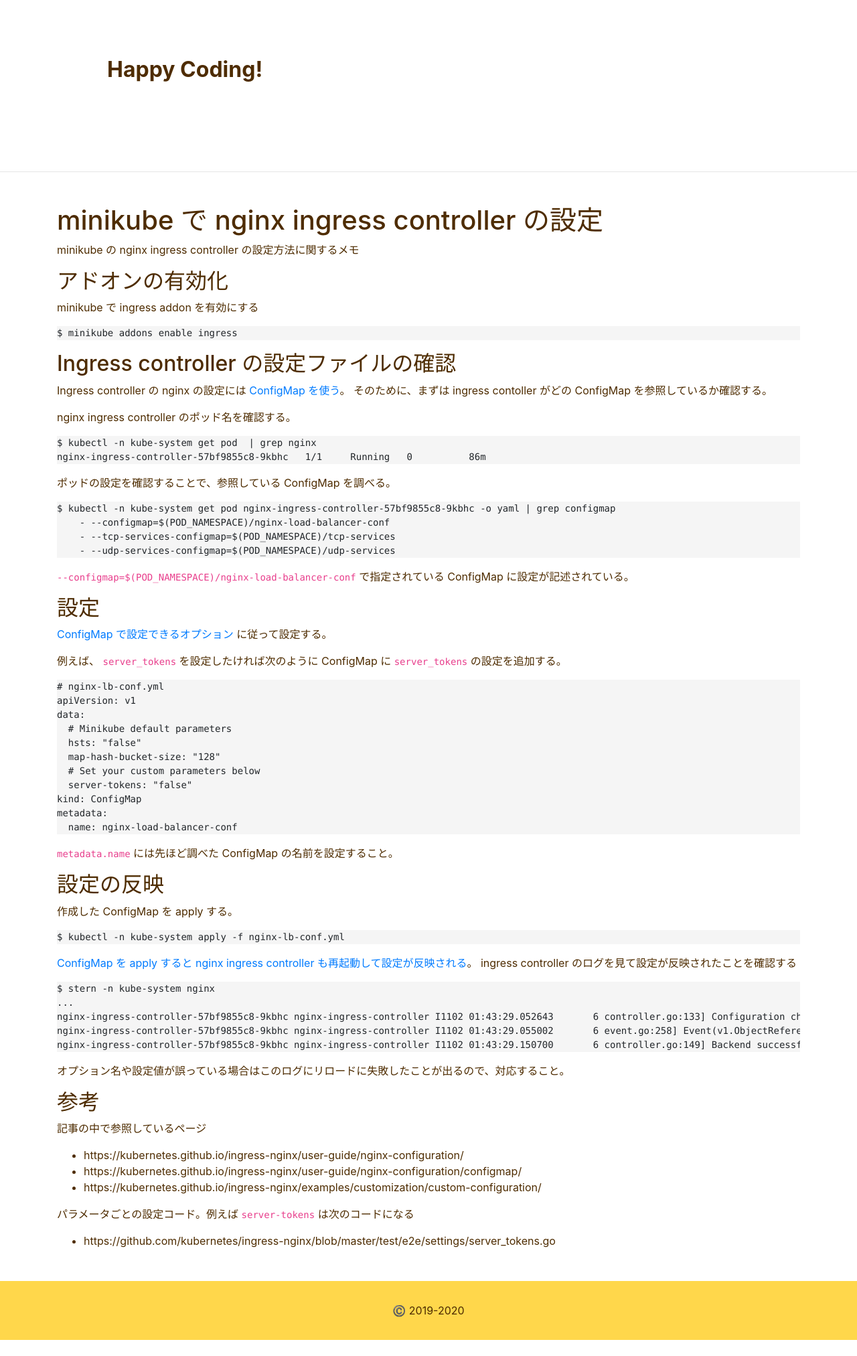
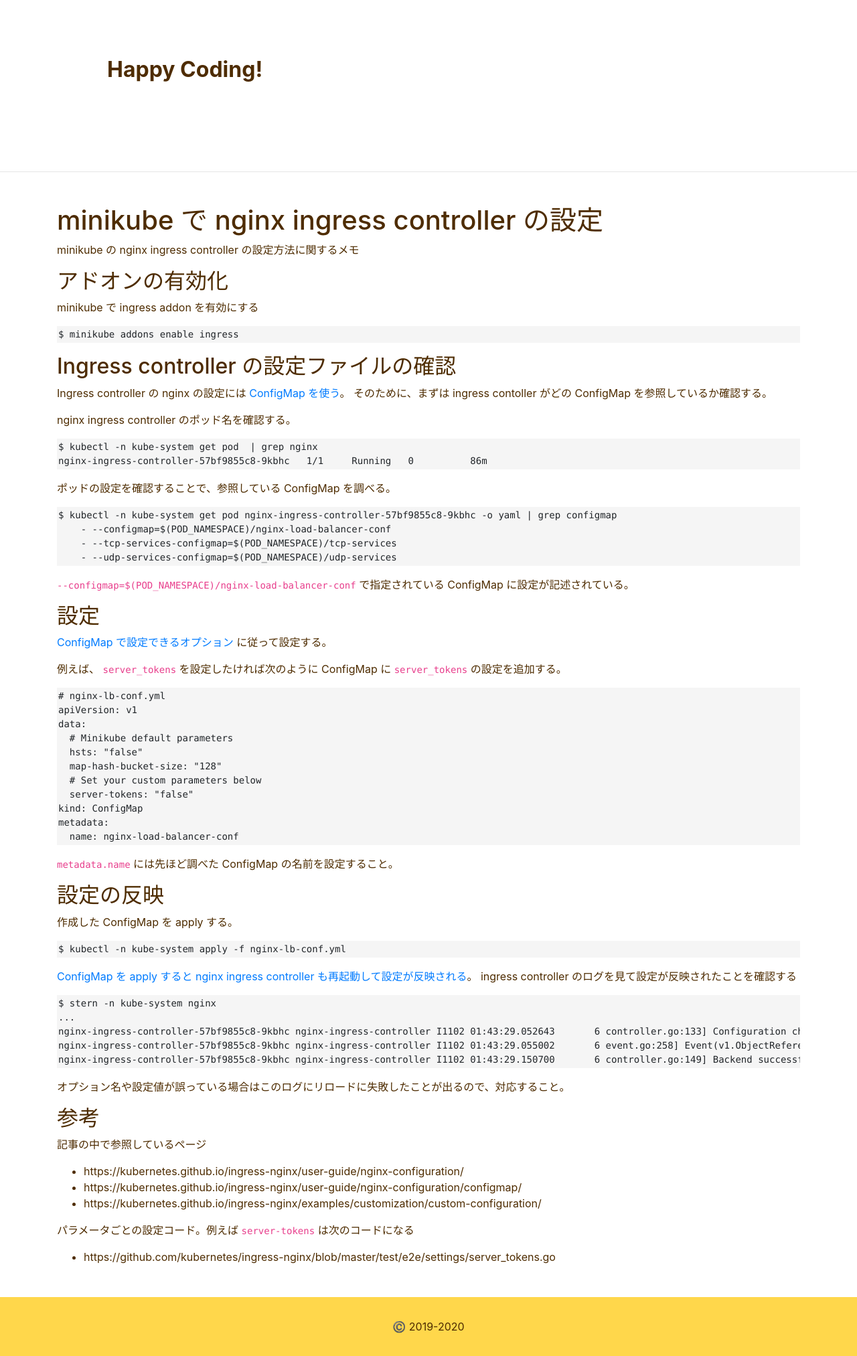
Before and after one commit to noriyukipy/blog, a Jekyll site: the page built from article/20191103-minikube_nginx_ingress_controller.md, in a window 1280 px wide. Shown: the whole page at 67% size. Built offline with Jekyll 4.4.1, drawn with Linux system fonts in a browser that asks for light colours; our own code applies the rules of GitHub Pages for plain Markdown files; before the commit the page ends 2001 px from its top, so only the background shows below that.

Commit message:
コードブロックのパッディングを追加

```diff
--- a/assets/css/main.css
+++ b/assets/css/main.css
@@ -56,5 +56,6 @@
 
 /* code */
 pre.highlight {
-    background-color: rgb(245,245,245)
+    background-color: rgb(245,245,245);
+    padding: 2px;
 }
```
